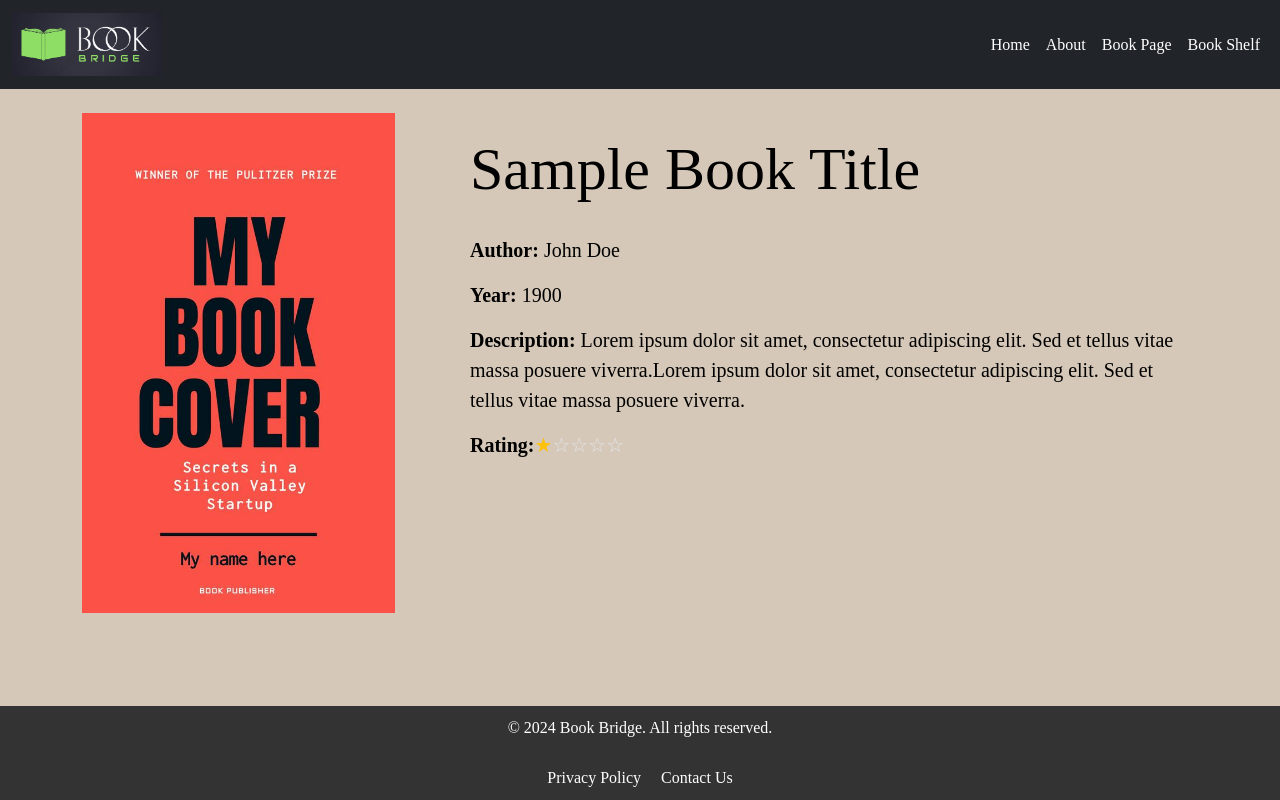
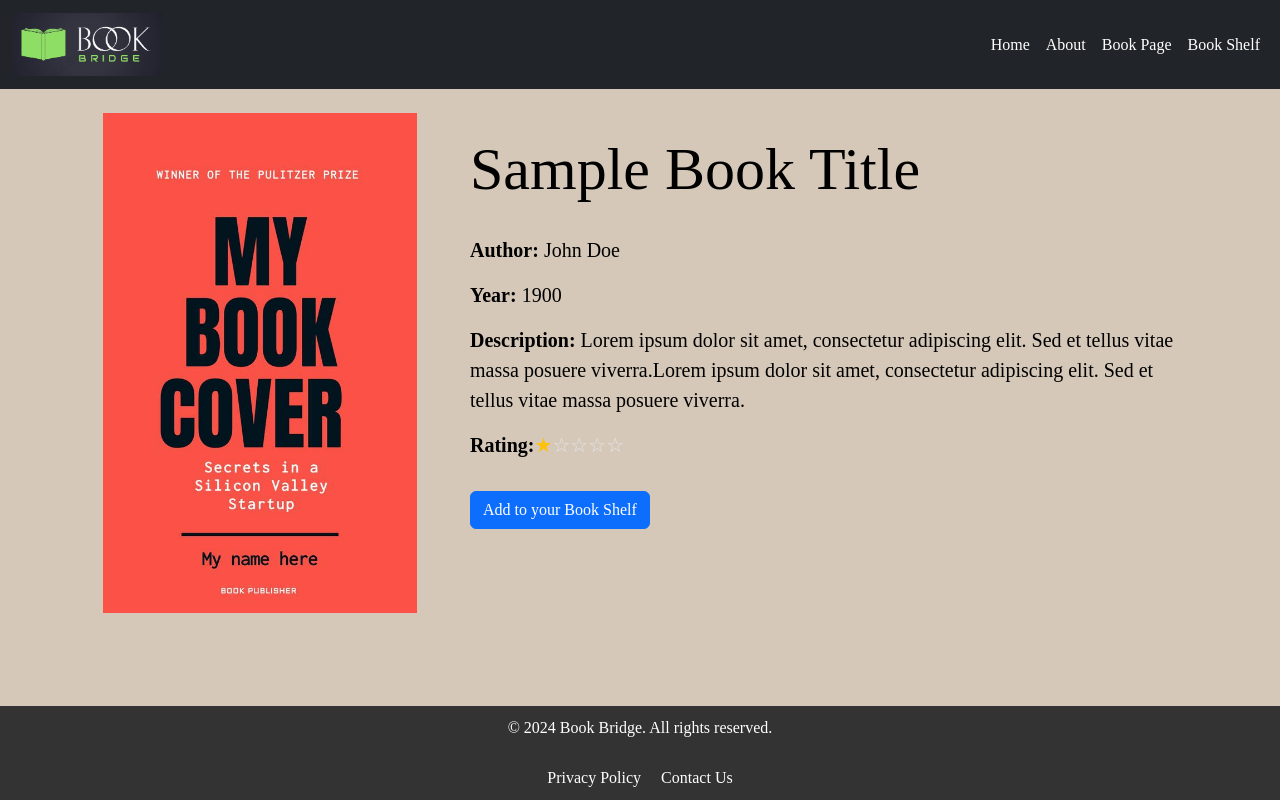
Before and after one commit to CodrinCarpovici/bookbridge, a React (Vite) app: page /book-page in a window 1280 px wide. Built offline with nearby package versions, Linux system fonts and the light colour scheme.

Commit message:
added button to bookpage

```diff
--- a/src/components/pages/BookPage.jsx
+++ b/src/components/pages/BookPage.jsx
@@ -25,10 +25,16 @@ const BookPage = () => {
     return stars;
   };
 
+  // Mock function to simulate adding a book to the bookshelf
+  const addToBookshelf = () => {
+    alert(`${mockBook.title} was added to your bookshelf!`);
+    // + logic to actually add the book to the user's bookshelf
+  };
+
   return (
     <div className="container mt-4" id="main-content">
       <div className="row">
-        <div className="col-md-4">
+        <div className="col-md-4 text-center d-flex align-items-center justify-content-center">
           {/* Book cover image */}
           <img
             src={bookCoverDemo}
@@ -53,6 +59,14 @@ const BookPage = () => {
             <strong>Rating:</strong>
             <span className="ml-2">{renderStars(mockBook.rating)}</span>
           </div>
+          {/* Add to Bookshelf button */}
+          <button
+            className="btn btn-primary mt-3"
+            onClick={addToBookshelf}
+            id="button-shelf"
+          >
+            Add to your Book Shelf
+          </button>
         </div>
       </div>
     </div>
```
